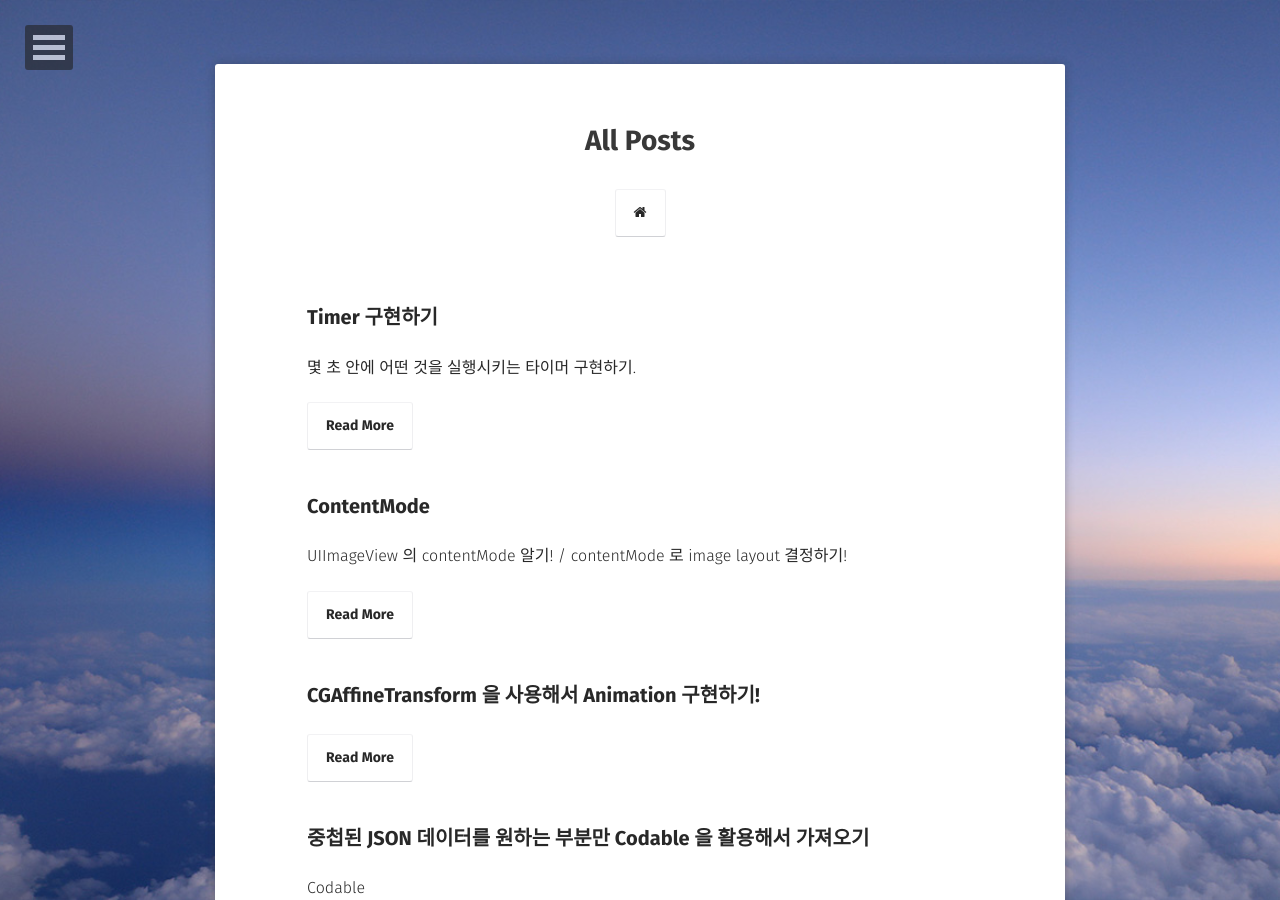
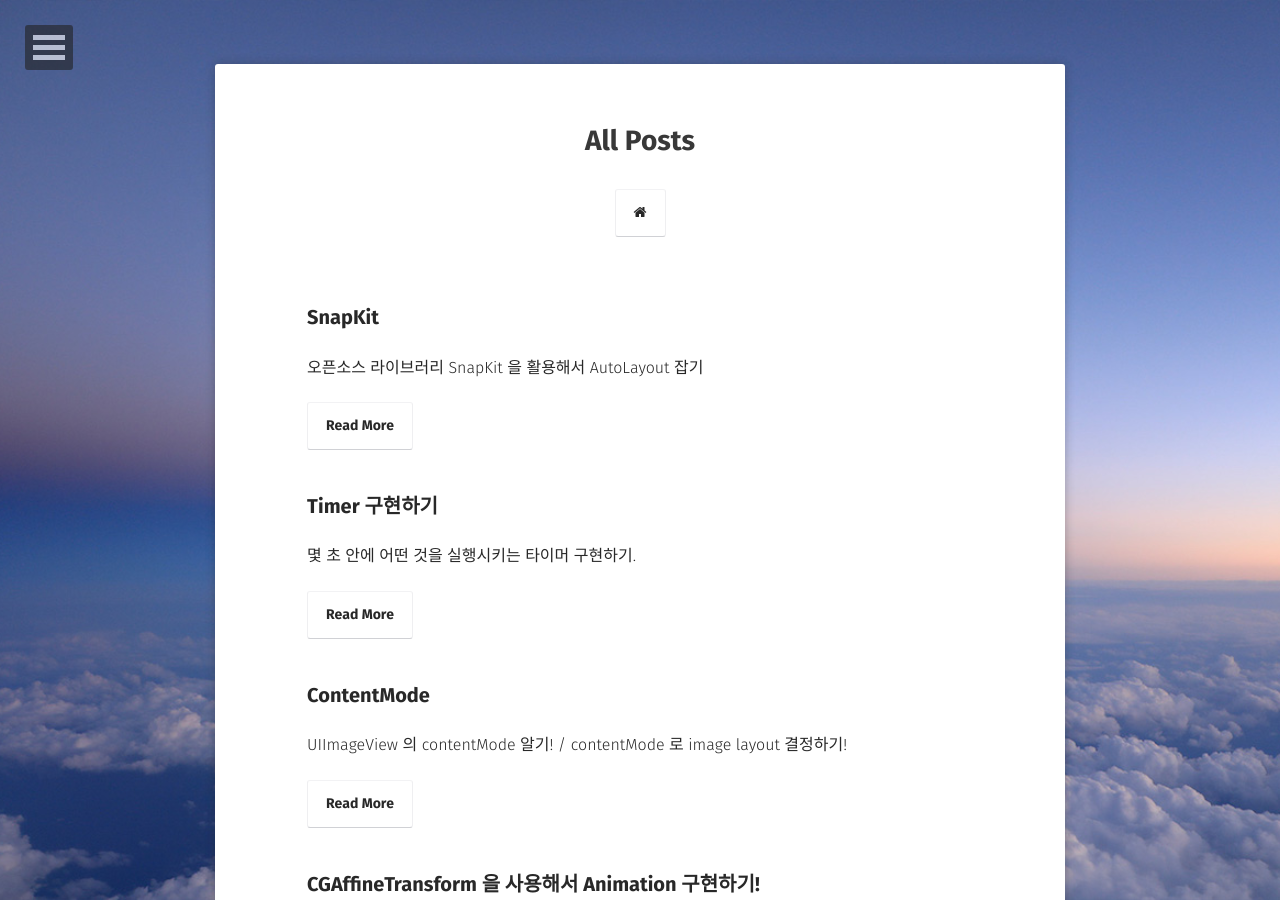
Before and after one commit to DanJeong-KR/changSic.github.io, a Jekyll site: the page built from posts/index.md, in a window 1280 px wide and 900 px high. Built offline with Jekyll 4.4.1, drawn with Linux system fonts in a browser that asks for light colours; some web fonts are replaced.

Commit message:
Post SnapKit

```diff
--- /dev/null
+++ b/_posts/2019-07-04-SnapKit.md
@@ -0,0 +1,28 @@
+---
+layout: post
+title:  "SnapKit"
+date:   2019-07-04
+excerpt: " 오픈소스 라이브러리 SnapKit 을 활용해서 AutoLayout 잡기
+"
+tag:
+- iOS
+- SnapKit
+- 외부 라이브러리
+comments: true
+feature: /assets/SnapKitFeature.jpeg
+---
+
+# SnapKit
+
+`SnapKit Library` 을 사용하면 AutoLayout 을 (NSContraints를)
+* 더 직관적이고
+* 더 간단하게
+설정할 수 있습니다.
+
+[SnapKit Github](https://github.com/SnapKit/SnapKit)
+[예제 프로젝트 Github](https://github.com/changSic/TIL/tree/master/SnapKitExample)
+
+### SnapKit OverView In MindMap
+<figure>
+	<a href="/assets/SnapKit.png"><img src="/assets/SnapKit.png"></a>
+</figure>
```
Also changed, not shown: _posts/2013-05-22-sample-post-images.md (+1 -1 lines), assets/SnapKitFeature.jpeg (added), 1 other file.
